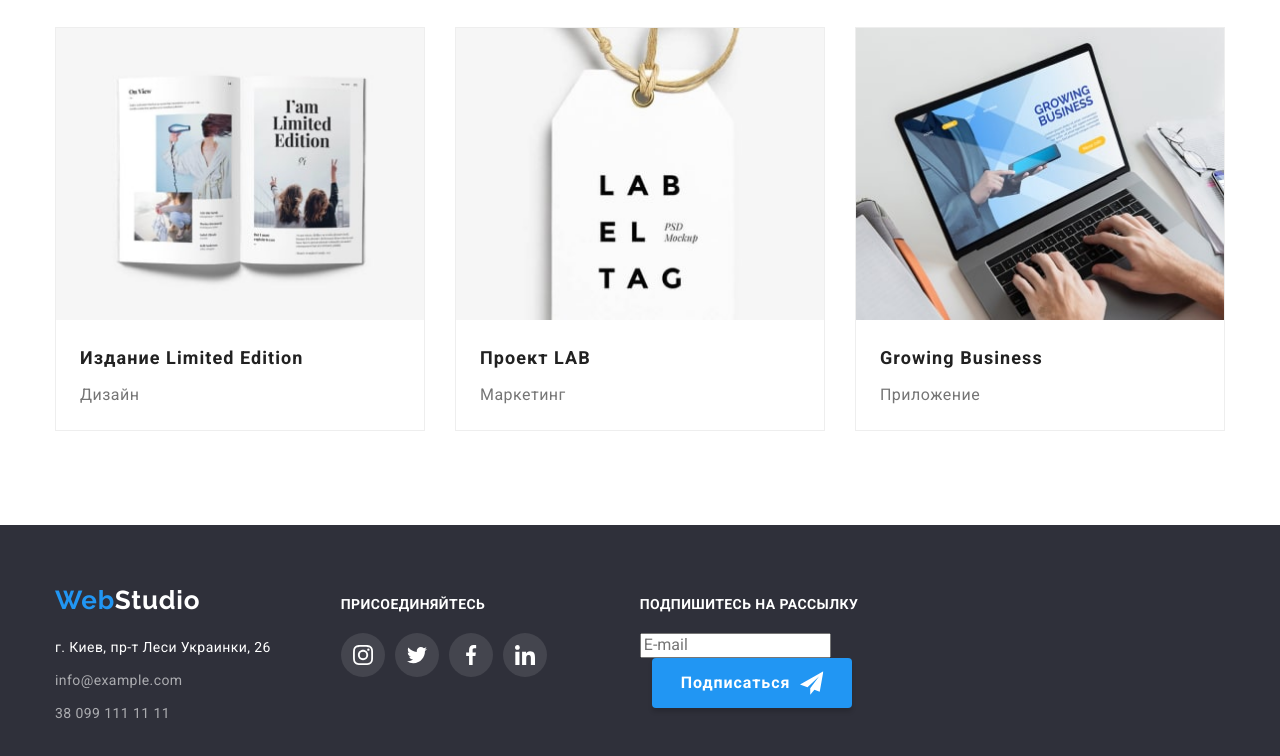
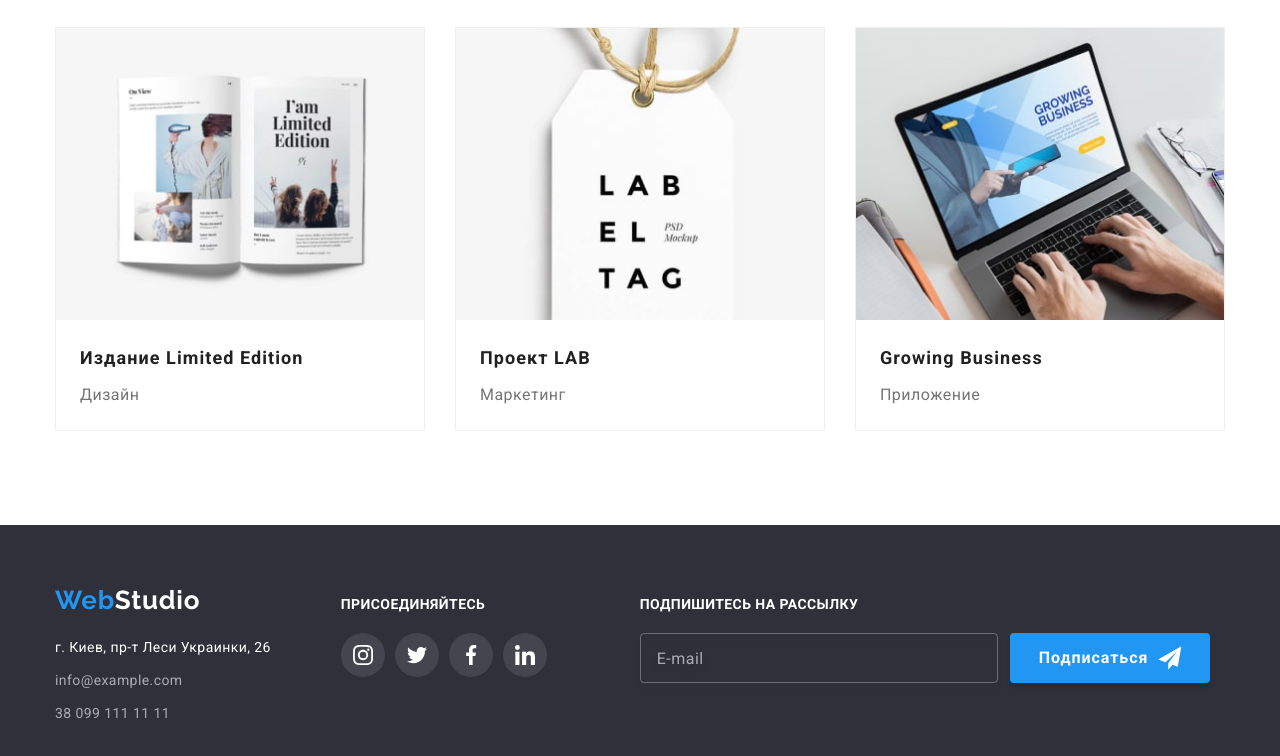
Before and after one commit to panivnyk/goit-markup-hw-06, a plain HTML site: page portfolio.html in a window 1280 px wide. Shown: the part 1105-1861 px from the top of the page. Drawn offline with nearby package versions, Linux system fonts and the light colour scheme.

Commit message:
HW6-Final draft v2

```diff
--- a/portfolio.html
+++ b/portfolio.html
@@ -356,26 +356,25 @@
             </li>
           </ul>
         </div>
-
         <div class="footer-subscription">
           <h3 class="footer-subscription-title">Подпишитесь на рассылку</h3>
-          <div class="subscription-wrap">
+          <form class="subscription-form">
             <input
-              class="subscription-input"
+              class="input-subscription"
               type="email"
               placeholder="E-mail"
               name="form-subscription"
               id="form-subscription"
             />
 
-            <label class="form-subscription" for="form-subscription"
+            <label class="form-subscription-btn" for="form-subscription"
               ><button type="submit" class="subscription-btn">
                 Подписаться
                 <svg class="icon-send" width="24" height="24">
                   <use href="./images/icons.svg#icon-send"></use>
                 </svg></button
             ></label>
-          </div>
+          </form>
         </div>
       </div>
     </footer>
```
